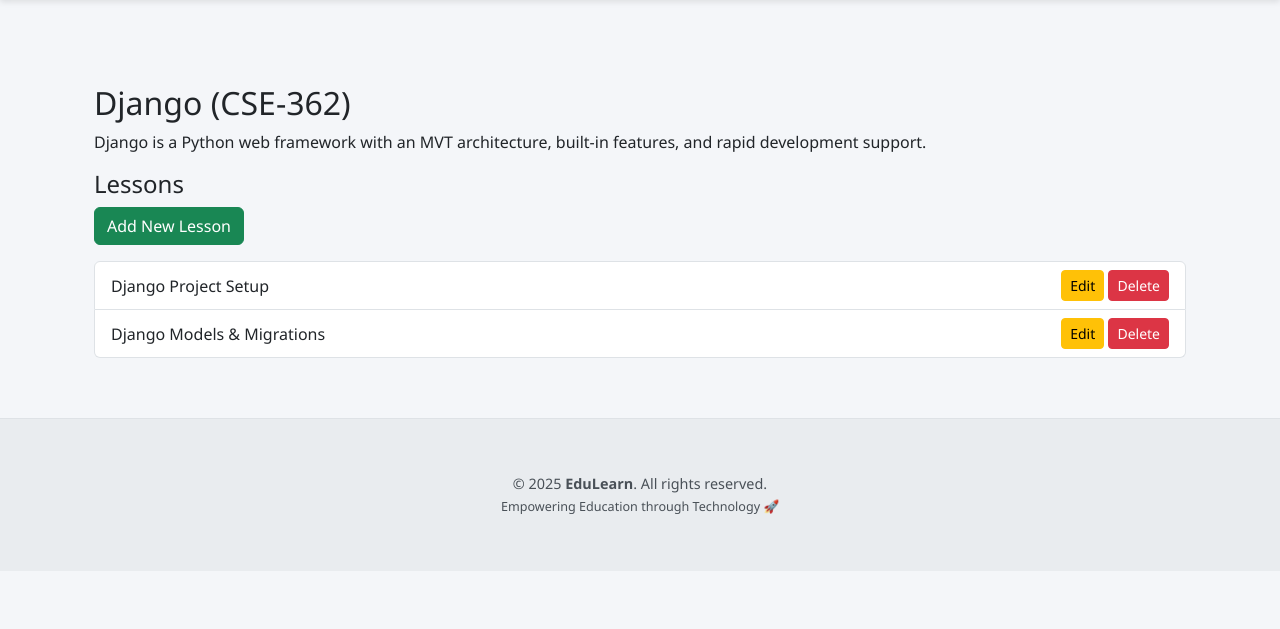
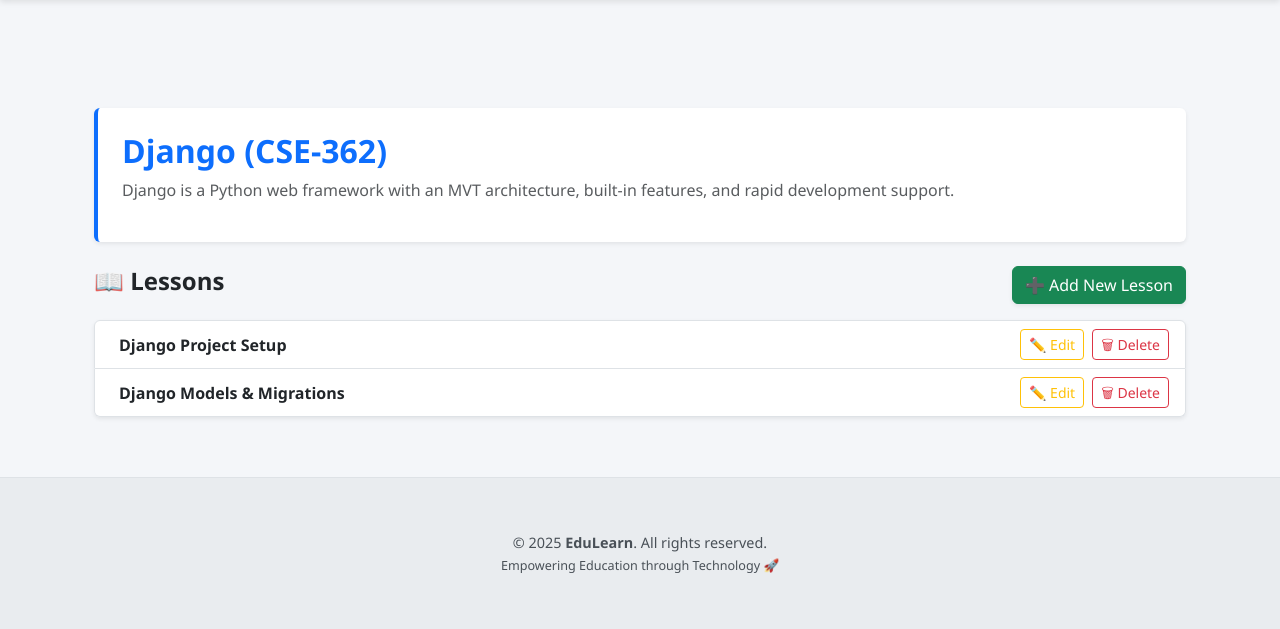
Before and after one commit to Kangaeruhito14/EduLearn_-A_Demo_Django_Project-, a Django app: page /courses/1/ in a window 1280 px wide. Shown: the part 122-751 px from the top of the page. Run offline with Django 5.2, Linux system fonts and the light colour scheme; a user stored in the database is signed in; data comes from the database, SQL or seed files in the repository; some libraries are stand-ins or nearby versions.

Commit message:
Update commit-all-edit-12

```diff
--- a/Templates/courses/description.html
+++ b/Templates/courses/description.html
@@ -2,26 +2,42 @@
 {% block title %}Course Details{% endblock %}
 
 {% block content %}
-<div class="container mt-4">
-  <h2>{{ course.title }}</h2>
-  <p>{{ course.description }}</p>
-  <h4>Lessons</h4>
-  <a href="{% url 'lesson_create' %}" class="btn btn-success mb-3">Add New Lesson</a>
-  <ul class="list-group">
+<div class="container mt-5">
+  <!-- Course Title -->
+  <div class="bg-white p-4 rounded shadow-sm mb-4 border-start border-4 border-primary">
+    <h2 class="fw-bold text-primary">{{ course.title }}</h2>
+    <p class="text-muted">{{ course.description }}</p>
+  </div>
+
+  <!-- Lessons Section -->
+  <div class="d-flex justify-content-between align-items-center mb-3">
+    <h4 class="fw-semibold">📖 Lessons</h4>
+    <a href="{% url 'lesson_create' %}" class="btn btn-success shadow-sm">➕ Add New Lesson</a>
+  </div>
+
+  <div class="list-group shadow-sm rounded">
     {% for lesson in course.lessons.all %}
-    <li class="list-group-item d-flex justify-content-between align-items-center">
-      {{ lesson.title }}
-      <div>
-        <a href="{% url 'lesson_update' lesson.id %}" class="btn btn-warning btn-sm">Edit</a>
-        <form action="{% url 'lesson_delete' lesson.id %}" method="post" style="display: inline">
-          {% csrf_token %}
-          <button type="submit"class="btn btn-danger btn-sm" onclick="return confirm('Are you sure you want to delete this lesson?')">Delete</button>
-        </form>
+      <div class="list-group-item d-flex justify-content-between align-items-center">
+        <div class="d-flex align-items-center gap-2">
+          <i class="bi bi-book text-secondary"></i>
+          <strong>{{ lesson.title }}</strong>
+        </div>
+        <div class="d-flex gap-2">
+          <a href="{% url 'lesson_update' lesson.id %}" class="btn btn-outline-warning btn-sm">✏️ Edit</a>
+          <form action="{% url 'lesson_delete' lesson.id %}" method="post" class="d-inline">
+            {% csrf_token %}
+            <button type="submit" class="btn btn-outline-danger btn-sm"
+              onclick="return confirm('Are you sure you want to delete this lesson?')">
+              🗑 Delete
+            </button>
+          </form>
+        </div>
       </div>
-    </li>
     {% empty %}
-    <li class="list-group-item text-center">No lessons available for this course.</li>
+      <div class="list-group-item text-center text-muted py-3">
+        🚫 No lessons available for this course.
+      </div>
     {% endfor %}
-  </ul>
+  </div>
 </div>
 {% endblock %}
```
Also changed, not shown: Templates/courses/index.html (+49 -28 lines).
